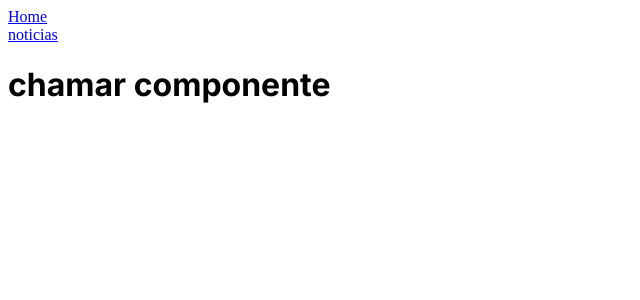
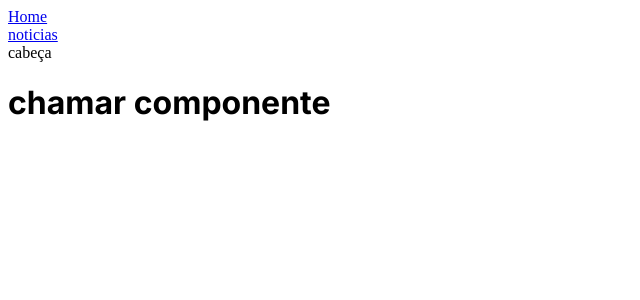
Before and after one commit to andersonOSilva/ancestralidadeNegra, a Next.js app in the folder projeto_an/: page / in a window 1280 px wide. Shown: the top 300 px of the page, without its empty margins (0-640 px from the left). Built offline with nearby package versions, Linux system fonts and the light colour scheme.

Commit message:
Adjust route and components
adjust route and components

```diff
--- /dev/null
+++ b/projeto_an/src/app/components/header/index.tsx
@@ -0,0 +1,6 @@
+const Header = ()=>{
+    return(
+        <div>cabeça</div>
+    )
+}
+export default Header
--- a/projeto_an/src/app/layout.tsx
+++ b/projeto_an/src/app/layout.tsx
@@ -2,6 +2,7 @@ import type { Metadata } from "next";
 import { Inter } from "next/font/google";
 import "./globals.css";
 import Link from "next/link";
+import Header from "./components/header";
 
 const inter = Inter({ subsets: ["latin"] });
 
@@ -24,10 +25,12 @@ export default function RootLayout({
             <Link href="/">
               Home
             </Link><br/>
-            <Link href="/newswire">
+            <Link href="/pages/newswire">
               noticias
             </Link>
           </nav>
+          {/* header ta aqui pq se repete pra toda pagina as coisas que ta aqui em layout */}
+          <Header></Header>
         </header>
         <main className={inter.className}>{children}</main>
       </body>
--- a/projeto_an/src/app/page.tsx
+++ b/projeto_an/src/app/page.tsx
@@ -1,3 +1,4 @@
+import Header from "./components/header"
 
 
 export default function Home() {
```
Also changed, not shown: projeto_an/src/app/pages/newswire/page.tsx (renamed from projeto_an/src/app/newswire/page.tsx).
